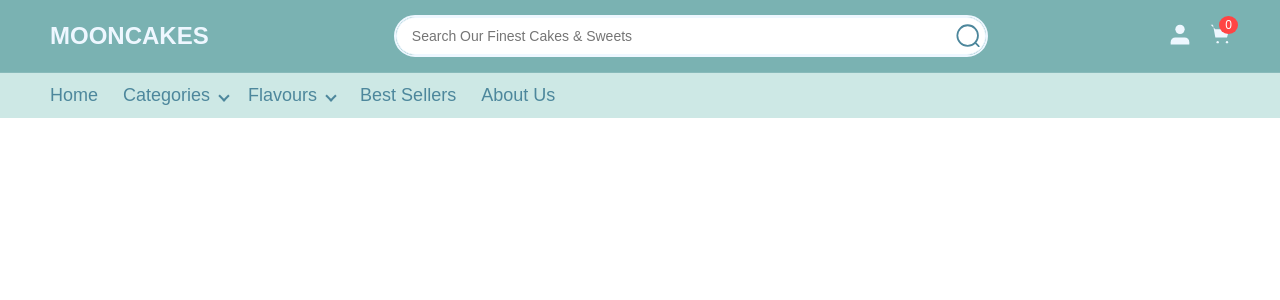
After one commit to fritziebalagosa/adv-database-business, a PHP site: page /html/products.html in a window 1280 px wide. The commit adds this page. Shown: the top 300 px of the page. Run offline with PHP 8.4, Linux system fonts and the light colour scheme.

Commit message:
footer and products

```diff
--- a/css/index.css
+++ b/css/index.css
@@ -112,6 +112,11 @@
     gap: 5px;
     cursor: pointer;
     white-space: nowrap;
+}
+
+.menu-item:hover {
+    color: #7AB2B2;
+    text-decoration: underline;
 }
 
 
@@ -313,34 +318,48 @@ ul {
     background-color: #7AB2B2;
     color: #EEF7FF;
     padding: 20px 50px;
+    justify-content: space-evenly;
 }
 
-.infos {
-    color: #EEF7FF;
-    padding: 20px 50px;
-}
-
-.infos h3 {
+.footer-container h3 {
     margin-bottom: 20px;
     color: #4D879C;
 }
 
-.infos ul li a {
+.footer-container ul li a {
     color: #EEF7FF;
     text-decoration: none;
 }
 
-.services {
-    color: #EEF7FF;
-    padding: 20px 50px;
+.contacts-icon {
+    display: flex;
+    align-items: center; /* Centers SVG and text vertically */
+    gap: 8px; /* Adds space between the icon and text */
+    margin-bottom: 20px;
+    vertical-align: middle;
 }
 
-.services h3 {
-    margin-bottom: 20px;
-    color: #4D879C;
+svg {
+    width: 20px;
+    height: 20px;
+    transform: scale(1.4);
+    fill: #EEF7FF;
+    stroke: none !important;
+    stroke-width: 0 !important;
 }
 
-.services ul li a {
+  span {
+    font-size: 16px;
     color: #EEF7FF;
-    text-decoration: none;
 }
+
+.bottom-footer {
+    background-color: #7AB2B2;
+    color: #EEF7FF;
+}
+
+.copyright {
+    text-align: center;
+    padding-top: 20px;
+    border-top: 1px solid rgba(255, 255, 255, 0.1);
+}
--- /dev/null
+++ b/html/products.html
@@ -0,0 +1,86 @@
+<!DOCTYPE html>
+<html lang="en">
+<head>
+    <meta charset="UTF-8">
+    <meta name="viewport" content="width=device-width, initial-scale=1.0">
+    <title>Products</title>
+    <link rel="stylesheet" href="..\css\index.css">
+</head>
+<body>
+    <header>
+        <div class="nav-container">
+            <div class="top-nav">
+                <a href="#" class="logo">MOONCAKES</a>
+                <div class="search-container">
+                    <input class="text" type="search" placeholder="Search Our Finest Cakes & Sweets">
+
+                    <button class="search-button">
+                        <svg fill="#666" width="20px" height="20px" viewBox="0 -0.24 28.423 28.423" xmlns="http://www.w3.org/2000/svg">
+                            <path d="M14.953,2.547A12.643,12.643,0,1,0,27.6,15.19,12.649,12.649,0,0,0,14.953,2.547Zm0,2A10.643,10.643,0,1,1,4.31,15.19,10.648,10.648,0,0,1,14.953,4.547Z"/>
+                            <path d="M30.441,28.789l-6.276-6.276a1,1,0,1,0-1.414,1.414L29.027,30.2a1,1,0,1,0,1.414-1.414Z"/>
+                        </svg>
+                    </button>
+                </div>
+
+                <div class="icons-container">
+                    <div class="icon-wrapper">
+                        <svg class="icon" width="24" height="24" viewBox="0 0 24 24" fill="none" stroke="white" stroke-width="2">
+                            <circle cx="12" cy="8" r="4"/>
+                            <path d="M20 21v-2a4 4 0 0 0-4-4H8a4 4 0 0 0-4 4v2"/>
+                        </svg>
+                    </div>
+                    <div class="icon-wrapper">
+                        <svg class="icon" width="24" height="24" viewBox="0 0 24 24" fill="none" stroke="white" stroke-width="2">
+                            <path d="M4 4h2l2 11h10l2-7H8"/>
+                            <circle cx="10" cy="19" r="1"/>
+                            <circle cx="18" cy="19" r="1"/>
+                        </svg>
+                        <span class="cart-badge">0</span>
+                    </div>
+                </div>
+            </div>
+            <div class="bottom-nav">
+                <ul class="menu">
+                    <li><a href="index.html" class="menu-item">Home</a></li>
+                    <ul class="navbar-menu">
+                        <li class="dropdown">
+                            <a href="#" class="menu-item">Categories <i class="dropdown-arrow"></i></a>
+                            <ul class="dropdown-menu">
+                                <li><a href="#">Birthday Cakes</a></li>
+                                <li><a href="#">Wedding Cakes</a></li>
+                                <li><a href="#">Graduation Cakes</a></li>
+                                <li><a href="#">Christening Cakes</a></li>
+                                <li><a href="#">Cupcakes and Minis</a></li>
+                                <li><a href="#">Cheesecakes</a></li>
+                                <li><a href="#">Ice Cream Cakes</a></li>
+                                <li><a href="#">Mousse Cakes</a></li>
+                            </ul>
+                        </li>
+
+                        <li class="dropdown">
+                            <a href="#" class="menu-item">Flavours <i class="dropdown-arrow"></i></a>
+                            <ul class="dropdown-menu">
+                                <li><a href="#">Classic Chocolate</a></li>
+                                <li><a href="#">Classic Vanilla</a></li>
+                                <li><a href="#">Strawberry</a></li>
+                                <li><a href="#">Matcha</a></li>
+                                <li><a href="#">Mocha</a></li>
+                                <li><a href="#">Cookies and Cream</a></li>
+                                <li><a href="#">Salted Caramel</a></li>
+                                <li><a href="#">Pistachio</a></li>
+                                <li><a href="#">Hazlenut</a></li>
+                                <li><a href="#">Ube</a></li>
+                                <li><a href="#">Red Velvet</a></li>
+                                <li><a href="#">Blueberry</a></li>
+                            </ul>
+                        </li>
+                    </ul>
+
+                    <li><a href="#" class="menu-item">Best Sellers</a></li>
+                    <li><a href="#" class="menu-item">About Us</a></li>
+                </ul>
+            </div>
+        </div>
+    </header>
+</body>
+</html>
```
Also changed, not shown: html/index.html (+22 -1 lines).
